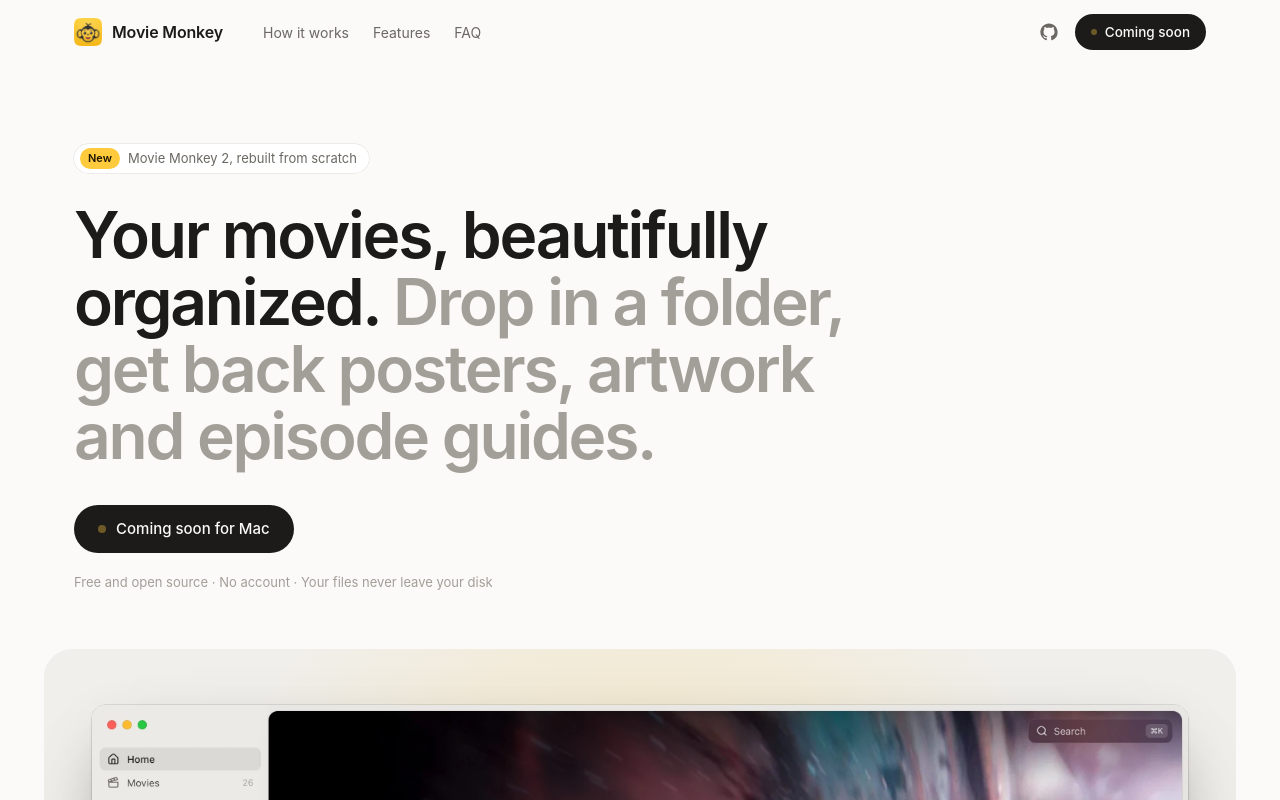
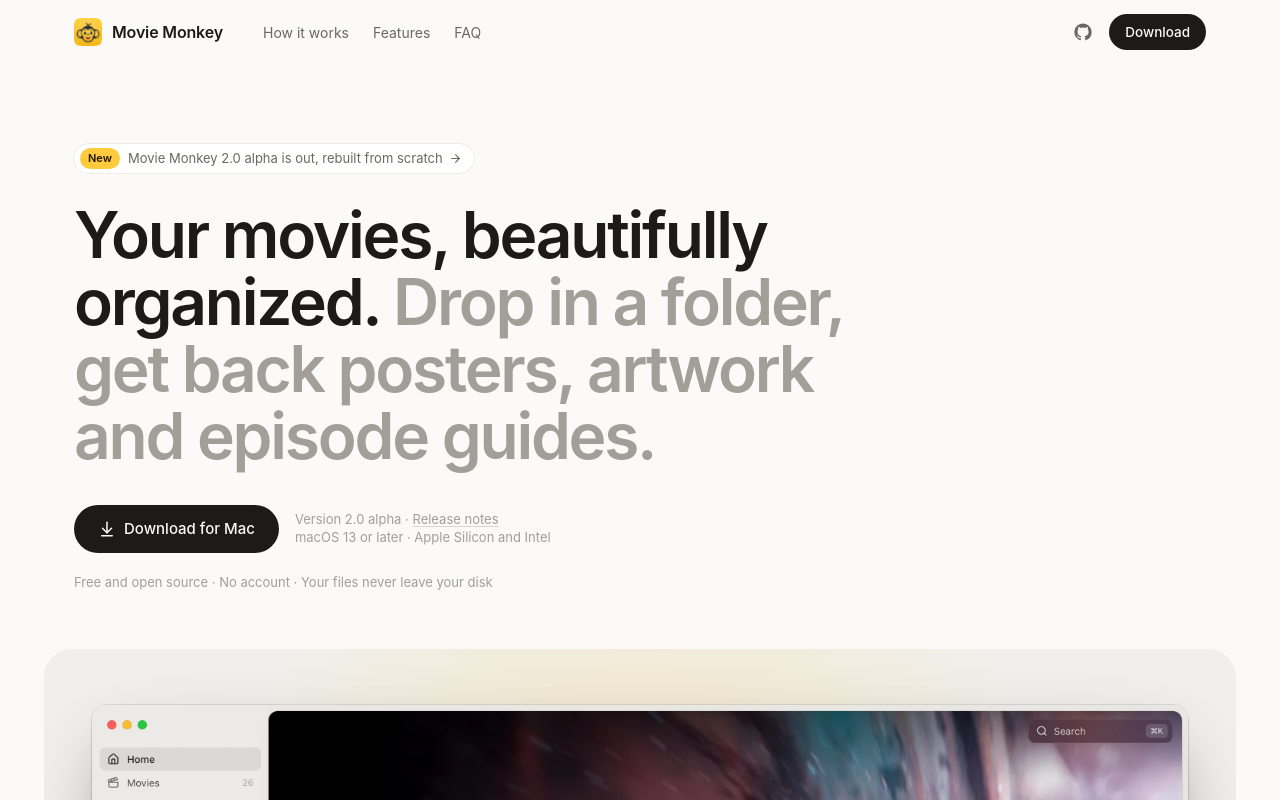
Before and after one commit to shrihari/moviemonkey-website, an Astro site: page / in a window 1280 px wide. Shown: the top 800 px of the page. Built offline with nearby package versions, Linux system fonts and the light colour scheme; Astro itself is replaced by a stand-in of ours.

Commit message:
Movie Monkey 2.0 alpha is out: link the download
Every button now downloads the latest release's Movie-Monkey.dmg. The hero
shows the version, release notes and system requirements (macOS 13+, Apple
Silicon and Intel), the FAQ answers which Macs it runs on and notes that it's
an alpha, and the structured data carries the download URL and version.

Co-Authored-By: Claude Opus 5.5 <noreply@anthropic.com>

```diff
--- a/src/layouts/Base.astro
+++ b/src/layouts/Base.astro
@@ -46,7 +46,8 @@ const ogUrl = new URL(og.src, site.url).toString();
       '@context': 'https://schema.org',
       '@type': 'SoftwareApplication',
       name: site.name,
-      operatingSystem: 'macOS',
+      operatingSystem: 'macOS 13 or later',
+      ...(site.downloadUrl && { downloadUrl: site.downloadUrl, softwareVersion: site.softwareVersion }),
       applicationCategory: 'MultimediaApplication',
       description,
       offers: { '@type': 'Offer', price: '0', priceCurrency: 'USD' },
--- a/src/pages/index.astro
+++ b/src/pages/index.astro
@@ -8,6 +8,7 @@ import { Image } from 'astro:assets';
 import appIcon from '../assets/app-icon.png';
 import {
   ArrowDownToLine,
+  ArrowRight,
   Bookmark,
   CloudOff,
   Eye,
@@ -75,8 +76,12 @@ const faqs = [
     a: 'Version 1 was an Electron app from 2017. Version 2 is a ground-up rewrite with a new engine, a new design and much better identification.',
   },
   {
-    q: 'When can I download it?',
-    a: 'Soon. Watch the GitHub repository for releases to hear the moment it ships.',
+    q: 'Which Macs does it run on?',
+    a: 'Any Mac with macOS 13 Ventura or later, Apple Silicon or Intel. It’s signed and notarized by Apple, so it opens like any other app. Windows and Linux versions are on the way.',
+  },
+  {
+    q: 'Is it finished?',
+    a: 'Not quite. This is the first alpha of Movie Monkey 2, so expect a few rough edges. If something looks off, open an issue on GitHub.',
   },
 ];
 ---
@@ -85,11 +90,12 @@ const faqs = [
   <!-- ================================================================ hero -->
   <section class="mx-auto max-w-[1180px] px-6 pt-14 sm:pt-20">
     <a
-      href="#get"
+      href={site.downloadUrl ? site.releaseNotes : '#get'}
       class="inline-flex items-center gap-2 rounded-full bg-elev py-1 pr-3 pl-1.5 text-[13px] text-ink-2 shadow-[0_0_0_0.5px_var(--line-strong)] transition-colors hover:text-ink"
     >
       <span class="rounded-full bg-accent px-2 py-0.5 text-[11px] font-semibold text-accent-ink">New</span>
-      Movie Monkey 2, rebuilt from scratch
+      {site.downloadUrl ? `Movie Monkey ${site.version} is out, rebuilt from scratch` : 'Movie Monkey 2, rebuilt from scratch'}
+      {site.downloadUrl && <ArrowRight size={13} class="-ml-0.5" />}
     </a>
     <h1 class="mt-7 max-w-[900px] font-display text-[38px] leading-[1.05] font-semibold tracking-[-0.035em] text-balance sm:text-[64px]">
       Your movies, beautifully organized.{' '}
@@ -106,6 +112,15 @@ const faqs = [
             <span class="size-2 rounded-full bg-accent" style="animation: pulse-dot 2s ease-in-out infinite" />
             Coming soon for Mac
           </span>
+        )
+      }
+      {
+        site.downloadUrl && (
+          <p class="ml-1 text-[13px] leading-snug text-ink-3">
+            Version {site.version} · <a href={site.releaseNotes} class="underline decoration-ink-3/40 underline-offset-2 transition-colors hover:text-ink">Release notes</a>
+            <br />
+            {site.requirements}
+          </p>
         )
       }
     </div>
@@ -316,7 +331,7 @@ const faqs = [
         }
       </div>
       <p class="relative mt-5 text-[12.5px] text-ink-3">
-        <HardDrive size={13} class="mr-1 inline -translate-y-px" /> For macOS · Free and open source
+        <HardDrive size={13} class="mr-1 inline -translate-y-px" /> {site.downloadUrl ? `${site.requirements} · Free and open source` : 'For macOS · Free and open source'}
       </p>
     </div>
   </section>
--- a/src/site.ts
+++ b/src/site.ts
@@ -1,12 +1,20 @@
-// One place to flip when the app ships.
+// Site-wide settings and links.
 export const site = {
   name: 'Movie Monkey',
   url: 'https://getmoviemonkey.com',
   github: 'https://github.com/shrihari/moviemonkey',
   releases: 'https://github.com/shrihari/moviemonkey/releases',
+  releaseNotes: 'https://github.com/shrihari/moviemonkey/releases/latest',
   author: { name: 'Shrihari', url: 'https://twitter.com/shrihari' },
-  /** Set to the .dmg URL when v2 is released; `null` shows "Coming soon". */
-  downloadUrl: null as string | null,
+  /**
+   * The latest release's disk image. GitHub's /releases/latest/download/ URL
+   * always points at the newest release, as long as the asset keeps this name.
+   * `null` switches the buttons back to "Coming soon".
+   */
+  downloadUrl: 'https://github.com/shrihari/moviemonkey/releases/latest/download/Movie-Monkey.dmg' as string | null,
+  version: '2.0 alpha',
+  softwareVersion: '2.0.0-alpha.1',
+  requirements: 'macOS 13 or later · Apple Silicon and Intel',
   description:
     'A beautiful, local-first library for the movies and TV shows on your Mac. Drop in a folder; get back posters, artwork, cast and episode guides. Free, open source, no accounts.',
 };
```
Also changed, not shown: README.md.
